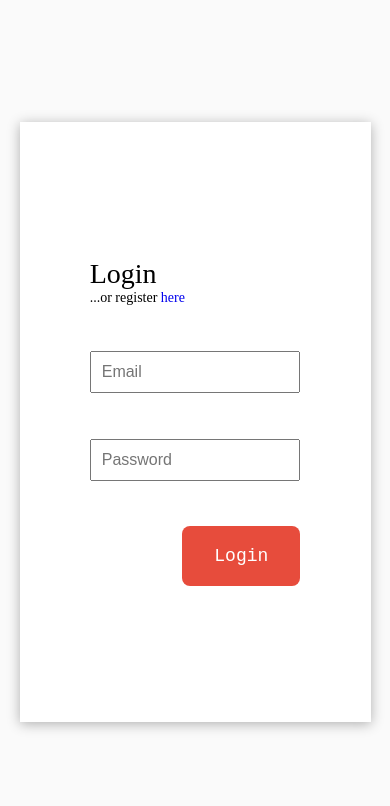
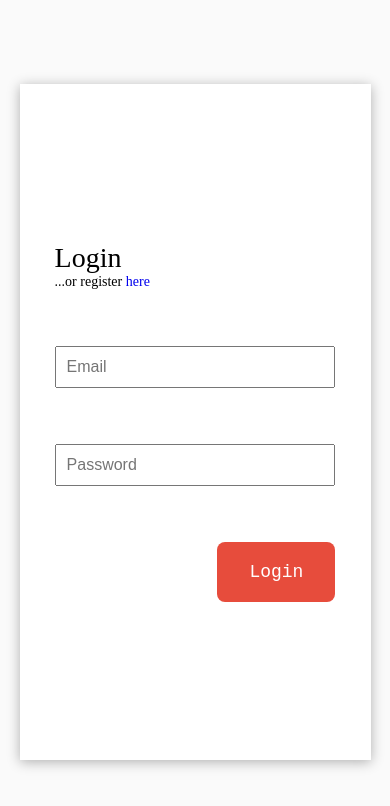
Before and after one commit to ansonkwok05/COMP-3500SEF-GROUP36, a website: page public/login.html in a window 390 px wide. Drawn offline with Linux system fonts and the light colour scheme.

Commit message:
Login page mobile responsive

```diff
--- a/public/css/login.css
+++ b/public/css/login.css
@@ -103,3 +103,15 @@
 #main_container #login_button:hover {
     box-shadow: 0 2px 12px rgba(0, 0, 0, 0.3);
 }
+
+/* for small/vertical devices */
+@media screen and (max-width: 768px) {
+    #login_container {
+        max-width: 800px;
+        max-height: 800px;
+    }
+
+    #login_container #main_container {
+        width: 80%;
+    }
+}
--- a/public/login.html
+++ b/public/login.html
@@ -2,6 +2,7 @@
 <html lang="en">
 <head>
 	<meta charset="UTF-8">
+	<meta name="viewport" content="width=device-width, initial-scale=1">
 	 <link rel="stylesheet" href="css/login.css">
 	<title>Login</title>
 </head>
```
